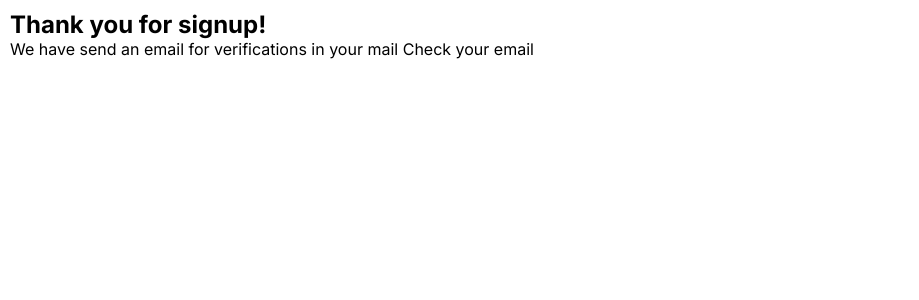
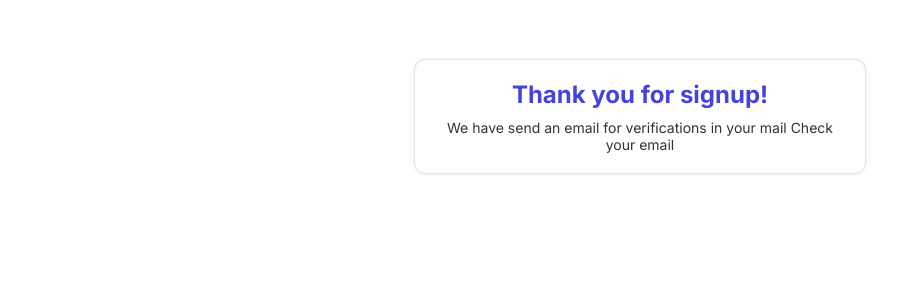
Before and after one commit to niyazalam123/userAuthpart, a Next.js app: page /userauth/mailconfirmation in a window 1280 px wide. Shown: the top 300 px of the page, without its empty margins (0-919 px from the left). Built offline with nearby package versions, Linux system fonts and the light colour scheme.

Commit message:
mail confirmation page ui is complted

```diff
--- a/src/app/globals.css
+++ b/src/app/globals.css
@@ -187,3 +187,44 @@ a {
   cursor: pointer;
   border: none;
 }
+._vryfu1 {
+  width: 400px;
+  background: #fff;
+  box-shadow: 0 0 4px -2px #333;
+  padding: 20px;
+  border-radius: 10px;
+  margin: 50px auto;
+  text-align: center;
+}
+._vryfu2 {
+  margin-bottom: 14px;
+}
+._vryfu3 {
+  cursor: pointer;
+  background: #44d;
+  width: 100%;
+  display: block;
+  border: none;
+  color: #fff;
+  font-size: 16px;
+  border-radius: 6px;
+  padding: 5px 12px;
+  height: 40px;
+}
+._checkm1 {
+  width: 450px;
+  background: #fff;
+  box-shadow: 0 0 4px -2px #333;
+  border-radius: 10px;
+  padding: 20px;
+  margin: 50px auto;
+  text-align: center;
+}
+._checkm2 {
+  color: #44d;
+  margin-bottom: 10px;
+}
+._checkm3 {
+  font-size: 14px;
+  color: #333;
+}
```
